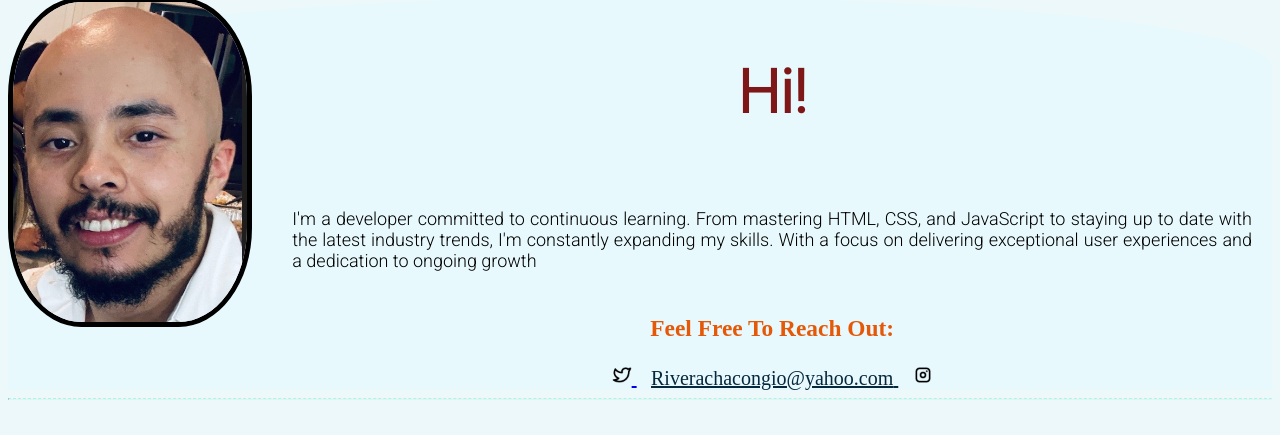
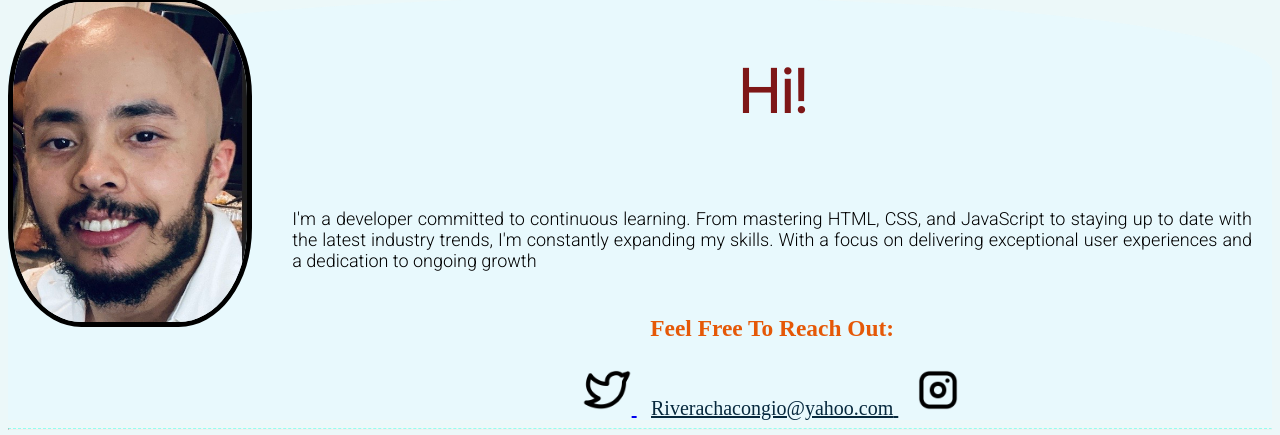
Before and after one commit to riverachacon/giovanni-rivera, a plain HTML site: page index.html in a window 1280 px wide. Shown: the part 313-748 px from the top of the page. Drawn offline with nearby package versions, Linux system fonts and the light colour scheme; a web font is replaced by a local one.

Commit message:
style.css

```diff
--- a/style.css
+++ b/style.css
@@ -117,7 +117,7 @@ font-family: 'Roboto', sans-serif;
         }
  .twitter, .ig1
     {
-        height: 20px;
+        width: 50px;
     }
     .email_icon
         {
```
